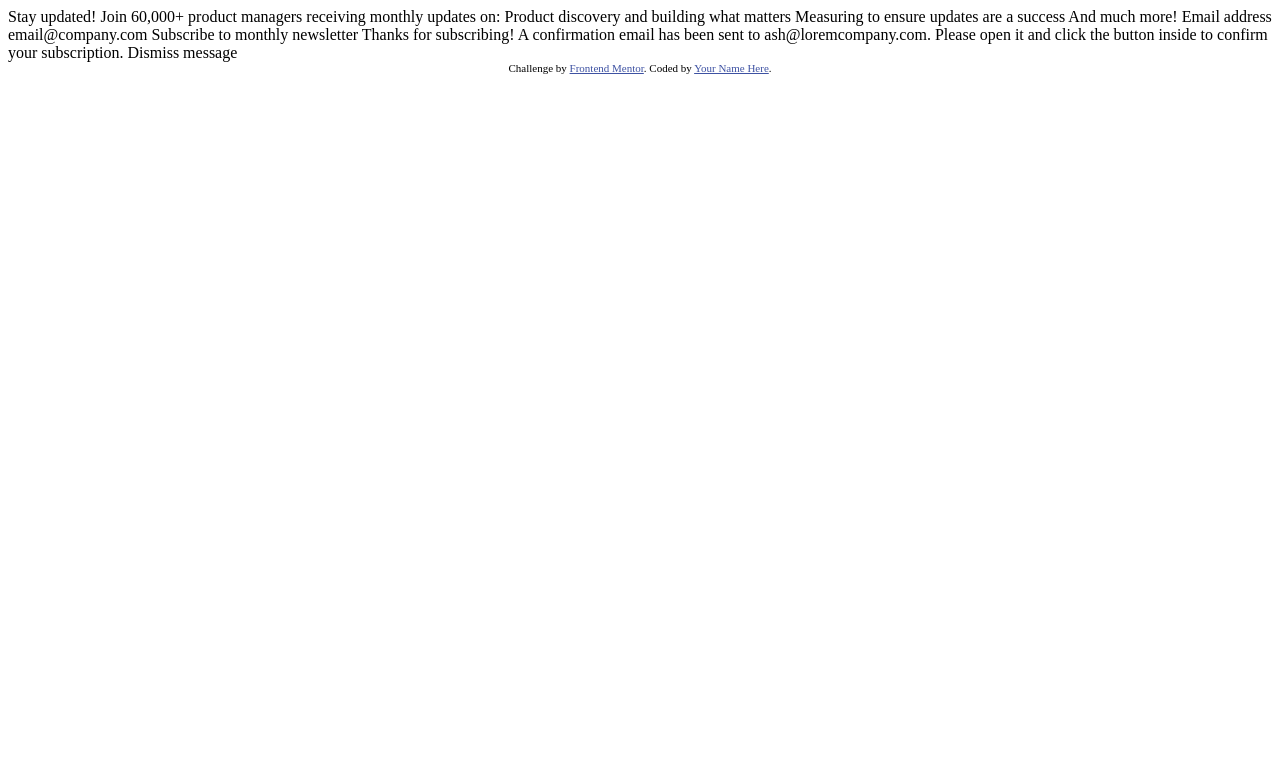
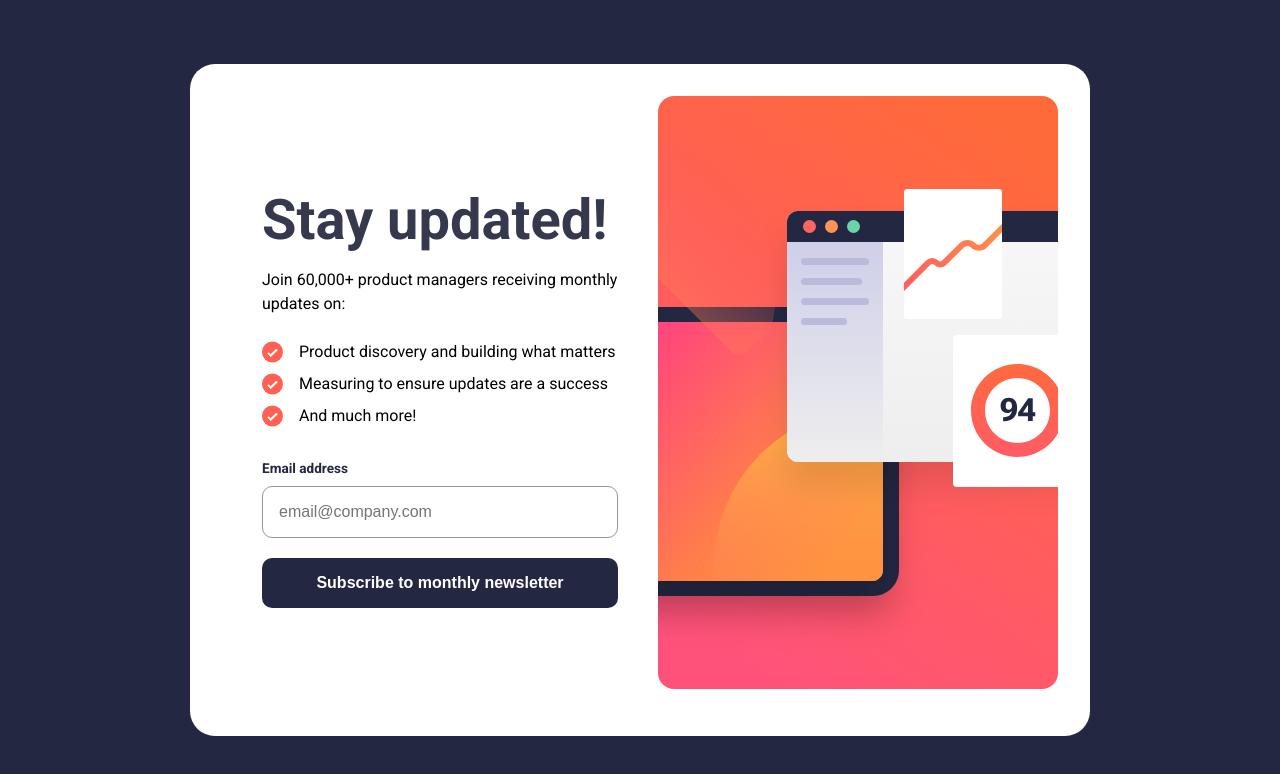
Before and after one commit to adamrichardturner/newsletter-sign-up, a plain HTML site: page index.html in a window 1280 px wide. Drawn offline with Linux system fonts and the light colour scheme.

Commit message:
Completed first stage

```diff
--- a/index.html
+++ b/index.html
@@ -1,52 +1,89 @@
 <!DOCTYPE html>
 <html lang="en">
-<head>
-  <meta charset="UTF-8">
-  <meta name="viewport" content="width=device-width, initial-scale=1.0"> <!-- displays site properly based on user's device -->
+  <head>
+    <meta charset="UTF-8" />
+    <meta name="viewport" content="width=device-width, initial-scale=1.0" />
+    <link
+      rel="icon"
+      type="image/png"
+      sizes="32x32"
+      href="./assets/images/favicon-32x32.png"
+    />
+    <link rel="preconnect" href="https://fonts.googleapis.com" />
+    <link rel="preconnect" href="https://fonts.gstatic.com" crossorigin />
+    <link
+      href="https://fonts.googleapis.com/css2?family=Roboto:wght@400;700&display=swap"
+      rel="stylesheet"
+    />
+    <link href="./resets.css" rel="stylesheet" />
+    <link href="./style.css" rel="stylesheet" />
+    <title>
+      Frontend Mentor | Newsletter sign-up form with success message
+    </title>
+  </head>
+  <body>
+    <section class="newsletter">
+      <div class="newsletter__signup">
+        <h1>Stay updated!</h1>
+        <p class="newsletter__signup__headline">
+          Join 60,000+ product managers receiving monthly<br />
+          updates on:
+        </p>
+        <ul>
+          <li>
+            <img src="assets/images/icon-list.svg" alt="Orange Tick" />
+            <p>Product discovery and building what matters</p>
+          </li>
+          <li>
+            <img src="assets/images/icon-list.svg" alt="Orange Tick" />
+            <p>Measuring to ensure updates are a success</p>
+          </li>
+          <li>
+            <img src="assets/images/icon-list.svg" alt="Orange Tick" />
+            <p>And much more!</p>
+          </li>
+        </ul>
+        <form class="newsletter__signup__form">
+          <div class="newsletter__signup__form__header">
+            <h3>Email address</h3>
+            <p>Valid email required</p>
+          </div>
+          <input
+            type="email"
+            id="email-input"
+            placeholder="email@company.com"
+            required
+          />
+          <button type="submit">Subscribe to monthly newsletter</button>
+        </form>
+      </div>
+      <div class="newsletter__image">
+        <picture>
+          <source
+            media="(max-width: 375px)"
+            srcset="assets/images/illustration-sign-up-mobile.svg"
+            type="image/svg+xml"
+          />
+          <source
+            media="(min-width: 376px)"
+            srcset="assets/images/illustration-sign-up-desktop.svg"
+            type="image/svg+xml"
+          />
+          <img
+            src="assets/images/illustration-sign-up-mobile.svg"
+            alt="Signup Image"
+          />
+        </picture>
+      </div>
+    </section>
 
-  <link rel="icon" type="image/png" sizes="32x32" href="./assets/images/favicon-32x32.png">
-
-  <title>Frontend Mentor | Newsletter sign-up form with success message</title>
-
-  <!-- Feel free to remove these styles or customise in your own stylesheet 👍 -->
-  <style>
-    .attribution { font-size: 11px; text-align: center; }
-    .attribution a { color: hsl(228, 45%, 44%); }
-  </style>
-</head>
-<body>
-
-  <!-- Sign-up form start -->
-
-  Stay updated!
-
-  Join 60,000+ product managers receiving monthly updates on:
-
-  Product discovery and building what matters
-  Measuring to ensure updates are a success
-  And much more!
-
-  Email address
-  email@company.com
-
-  Subscribe to monthly newsletter
-
-  <!-- Sign-up form end -->
-
-  <!-- Success message start -->
-
-  Thanks for subscribing!
-
-  A confirmation email has been sent to ash@loremcompany.com.
-  Please open it and click the button inside to confirm your subscription.
-
-  Dismiss message
-
-  <!-- Success message end -->
-
-  <div class="attribution">
-    Challenge by <a href="https://www.frontendmentor.io?ref=challenge" target="_blank">Frontend Mentor</a>.
-    Coded by <a href="#">Your Name Here</a>.
-  </div>
-</body>
+    <section class="success" style="display: none">
+      <img src="assets/images/icon-success.svg" alt="Success Tick" />
+      <h2>Thanks for subscribing!</h2>
+      <p>
+        A confirmation email has been sent to ash@loremcompany.com. Please open
+        it and click the button inside to confirm your subscription.
+      </p>
+    </section>
+  </body>
 </html>
--- /dev/null
+++ b/resets.scss
@@ -0,0 +1,46 @@
+*, *:before, *:after{
+    box-sizing: border-box;
+  }
+
+  html, body, div, span, object, iframe, figure, h1, h2, h3, h4, h5, h6, p, blockquote, pre, a, code, em, img, small, strike, strong, sub, sup, tt, b, u, i, ol, ul, li, fieldset, form, label, table, caption, tbody, tfoot, thead, tr, th, td, main, canvas, embed, footer, header, nav, section, video{
+    margin: 0;
+    padding: 0;
+    border: 0;
+    font-size: 100%;
+    font: inherit;
+    vertical-align: baseline;
+    text-rendering: optimizeLegibility;
+    -webkit-font-smoothing: antialiased;
+    text-size-adjust: none;
+  }
+
+  footer, header, nav, section, main{
+    display: block;
+  }
+
+  body{
+    line-height: 1;
+  }
+
+  ol, ul{
+    list-style: none;
+  }
+
+  blockquote, q{
+    quotes: none;
+  }
+
+  blockquote:before, blockquote:after, q:before, q:after{
+    content: '';
+    content: none;
+  }
+
+  table{
+    border-collapse: collapse;
+    border-spacing: 0;
+  }
+
+  input{
+    -webkit-appearance: none;
+    border-radius: 0;
+  }
--- /dev/null
+++ b/style.scss
@@ -0,0 +1,99 @@
+// Variables
+
+// Device Breakpoints
+$mobile: 375px;
+$desktop: 1440px;
+
+// Colours
+
+// --Primary
+$tomato: hsl(4, 100%, 67%); // Tomato
+
+// --Neutral
+$dark-grey: hsl(234, 29%, 20%); // Dark Slate Grey
+$charcoal-grey: hsl(235, 18%, 26%); // Charcoal Grey
+$plain-grey: hsl(231, 7%, 60%); // Grey
+$white: hsl(0, 0%, 100%); // White
+
+// Typography
+
+// --Body Copy
+$body: 16px;
+
+// End Variables
+
+// Global Styles
+
+body {
+    background: $dark-grey;
+    height: 100vh;
+    display: flex;
+    align-items: center;
+    justify-content: center;
+    flex-direction: column;
+    font-family: 'Roboto', sans-serif !important;
+    .newsletter {
+        background: $white;
+        padding: 2rem;
+        display: flex;
+        flex-direction: row;
+        align-items: center;
+        justify-content: center;
+        line-height: 2.5;
+        border-radius: 25px;
+        &__signup {
+            max-width: 436px;
+            padding: 2.5rem;
+            h1 {
+                line-height: 1;
+                color: $charcoal-grey;
+                font-size: 3.5rem;
+                font-weight: 700;
+            }
+            &__headline {
+                padding: 20px 0;
+                line-height: 1.5;
+            }
+            ul {
+                li {
+                    display: flex;
+                    p {
+                        line-height: 2;
+                        margin-left: 1rem;
+                    }
+                }
+            }
+            &__form {
+                &__header {
+                    h3 {
+                        padding-top: 20px;
+                        font-weight: 700;
+                        font-size: .85rem;
+                        color: $dark-grey;
+                    }
+                    p {
+                        display: none;
+                    }
+                }
+                input {
+                    border: 1px solid $plain-grey;
+                    width: 100%;
+                    padding: 1rem;
+                    border-radius: 10px;
+                    font-size: 1rem;
+                }
+                button {
+                    width: 100%;
+                    padding: 1rem;
+                    margin-top: 1.25rem;
+                    background: $dark-grey;
+                    font-weight: 700;
+                    color: $white;
+                    font-size: 1rem;
+                    border-radius: 10px;
+                    border: none;
+                }
+            }
+        }
+    }
+}
```
Also changed, not shown: copy.txt (added), resets.css (added), style.css (added), 4 other files.
